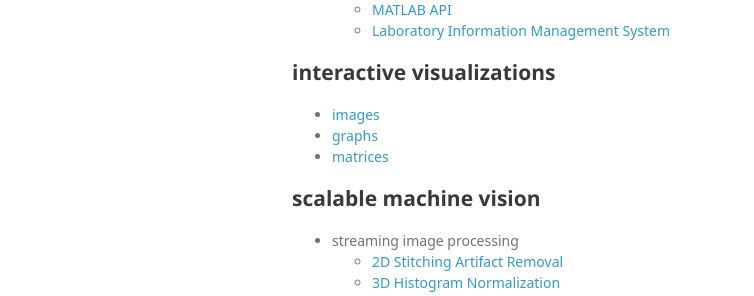
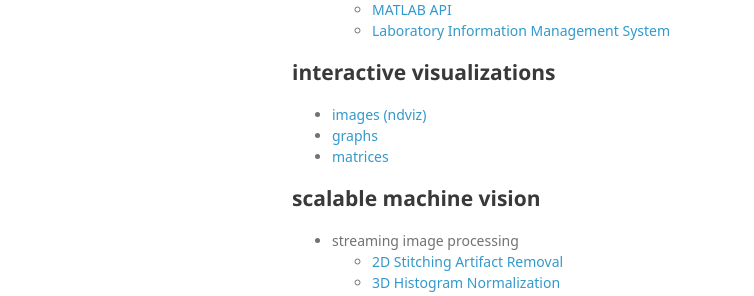
Before and after one commit to neurodata/nddocs-archive, a Jekyll site: the page built from cs.md, in a window 1280 px wide. Shown: the part 320-616 px from the top of the page, without its empty margins (178-932 px from the left). Built offline with Jekyll 4.4.1, drawn with Linux system fonts in a browser that asks for light colours; some web fonts are replaced.

Commit message:
Add link to ndviz docs

```diff
--- a/cs.md
+++ b/cs.md
@@ -18,7 +18,7 @@
 
 ## interactive visualizations
 
-- [images](http://ix.neurodata.io)
+- [images (ndviz)](http://docs.neurodata.io/ndviz)
 - [graphs](http://gx.neurodata.io)
 - [matrices](http://vx.neurodata.io)
 
```
